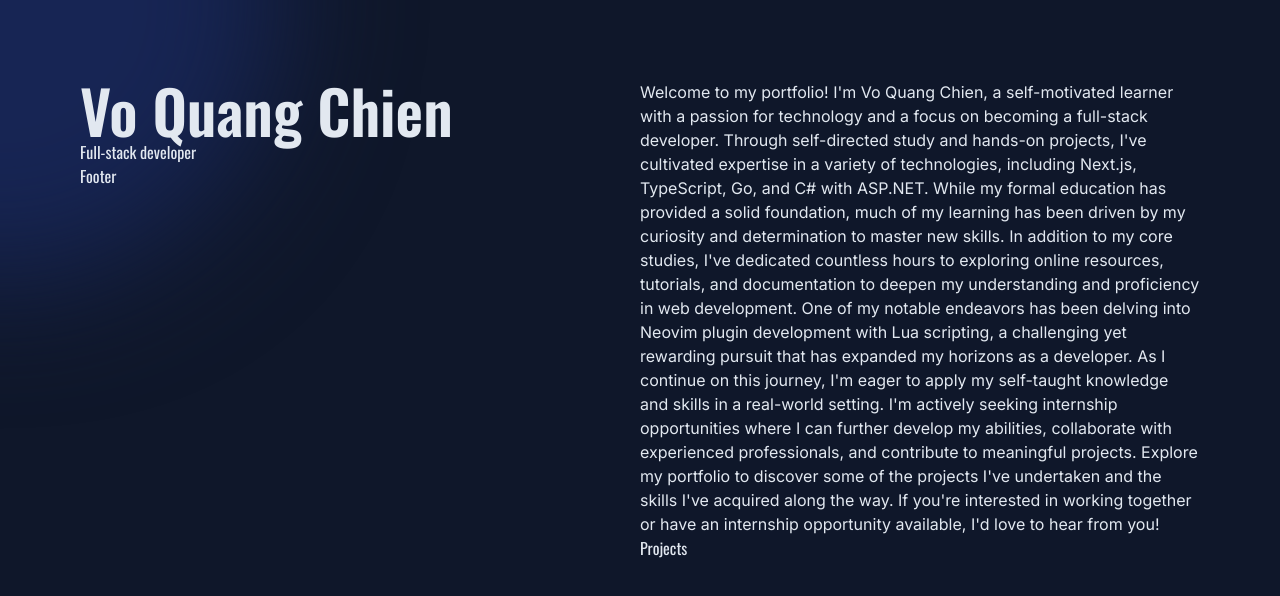
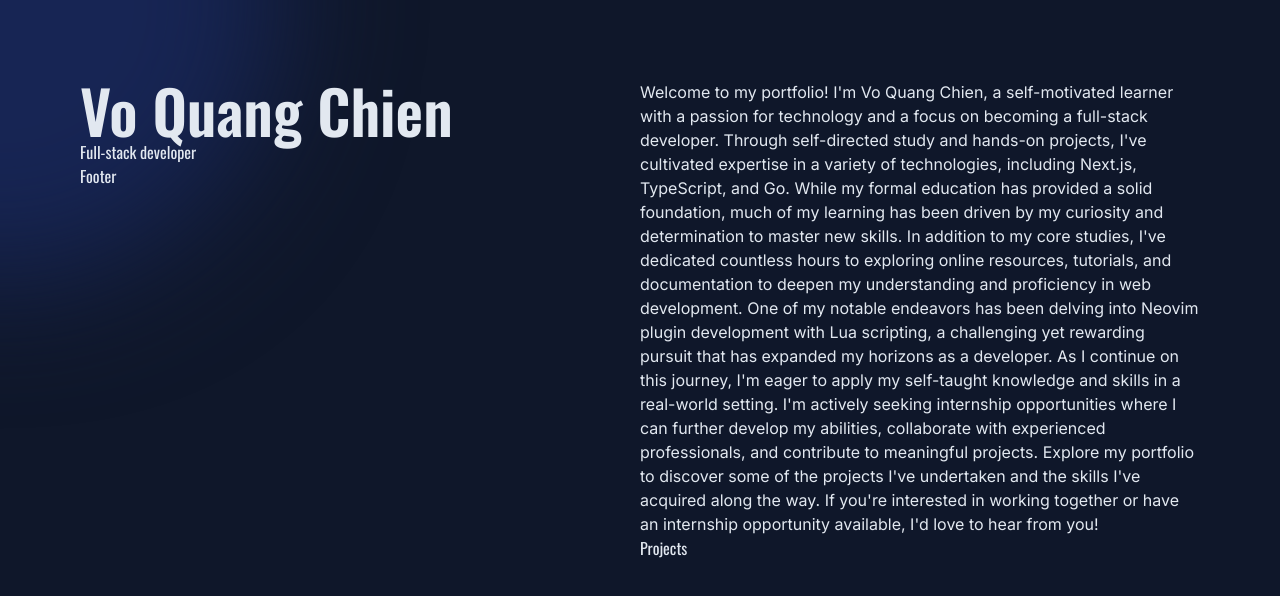
Before and after one commit to 2giosangmitom/2giosangmitom.github.io, a Next.js app: page / in a window 1280 px wide. Shown: the top 596 px of the page. Built offline with nearby package versions, Linux system fonts and the light colour scheme.

Commit message:
chore: update content for `About` section

```diff
--- a/components/About.tsx
+++ b/components/About.tsx
@@ -8,17 +8,16 @@ export default function () {
       <p className={`${font.className}`}>
         Welcome to my portfolio! I'm Vo Quang Chien, a self-motivated learner with a passion for technology and a focus
         on becoming a full-stack developer. Through self-directed study and hands-on projects, I've cultivated expertise
-        in a variety of technologies, including Next.js, TypeScript, Go, and C# with ASP.NET. While my formal education
-        has provided a solid foundation, much of my learning has been driven by my curiosity and determination to master
-        new skills. In addition to my core studies, I've dedicated countless hours to exploring online resources,
-        tutorials, and documentation to deepen my understanding and proficiency in web development. One of my notable
-        endeavors has been delving into Neovim plugin development with Lua scripting, a challenging yet rewarding
-        pursuit that has expanded my horizons as a developer. As I continue on this journey, I'm eager to apply my
-        self-taught knowledge and skills in a real-world setting. I'm actively seeking internship opportunities where I
-        can further develop my abilities, collaborate with experienced professionals, and contribute to meaningful
-        projects. Explore my portfolio to discover some of the projects I've undertaken and the skills I've acquired
-        along the way. If you're interested in working together or have an internship opportunity available, I'd love to
-        hear from you!
+        in a variety of technologies, including Next.js, TypeScript, and Go. While my formal education has provided a
+        solid foundation, much of my learning has been driven by my curiosity and determination to master new skills. In
+        addition to my core studies, I've dedicated countless hours to exploring online resources, tutorials, and
+        documentation to deepen my understanding and proficiency in web development. One of my notable endeavors has
+        been delving into Neovim plugin development with Lua scripting, a challenging yet rewarding pursuit that has
+        expanded my horizons as a developer. As I continue on this journey, I'm eager to apply my self-taught knowledge
+        and skills in a real-world setting. I'm actively seeking internship opportunities where I can further develop my
+        abilities, collaborate with experienced professionals, and contribute to meaningful projects. Explore my
+        portfolio to discover some of the projects I've undertaken and the skills I've acquired along the way. If you're
+        interested in working together or have an internship opportunity available, I'd love to hear from you!
       </p>
     </>
   );
```
